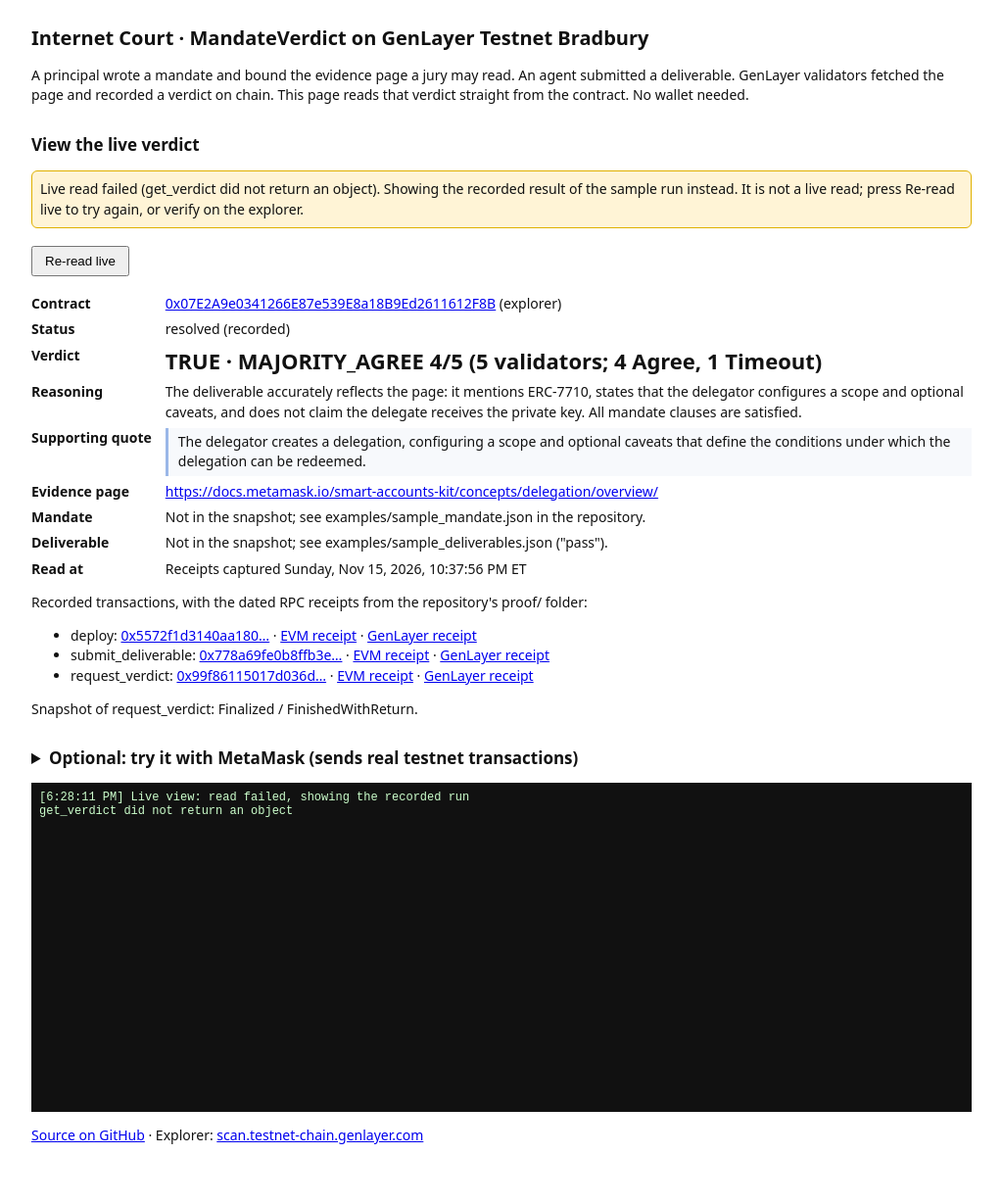
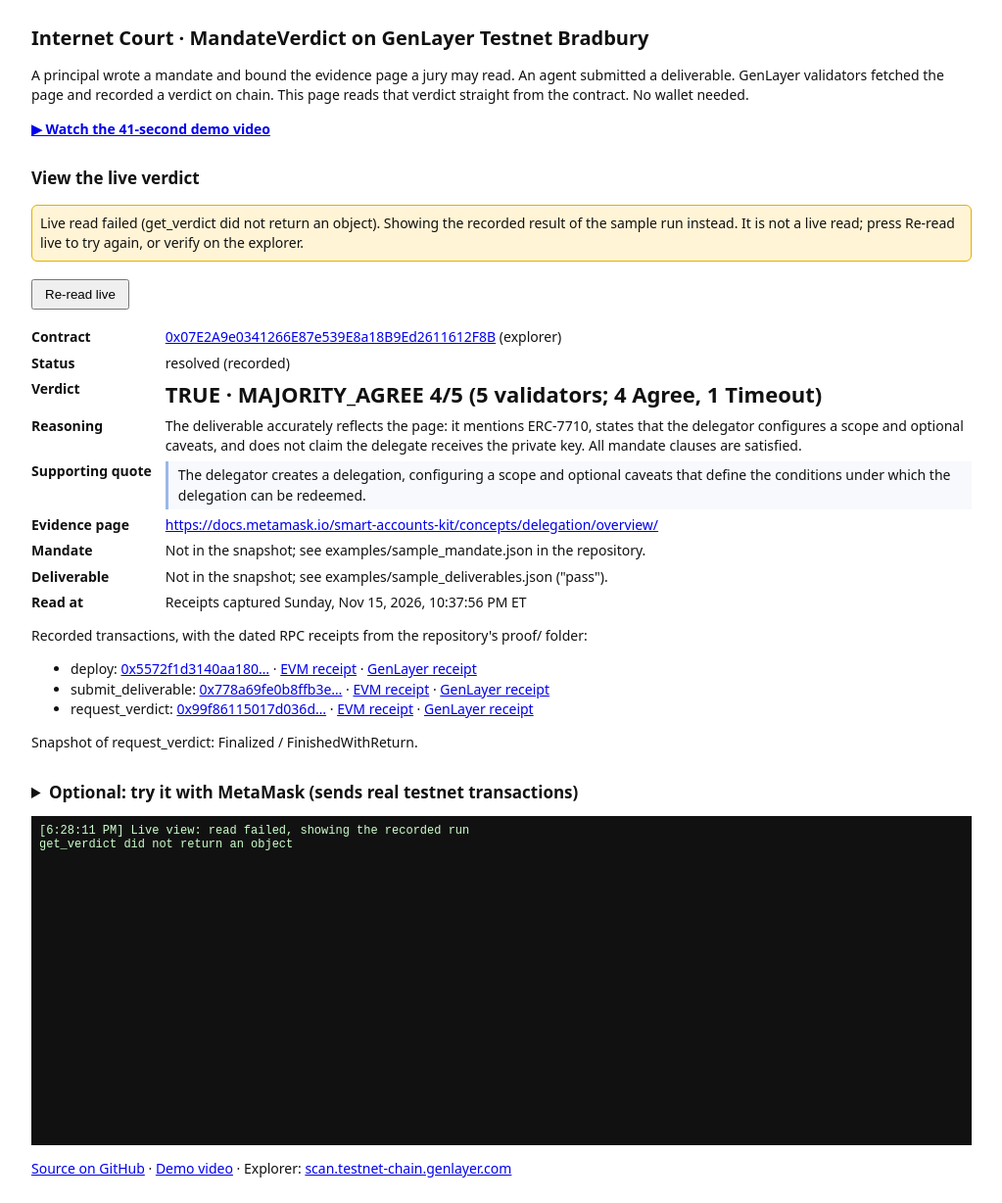
Before and after one commit to pz-human-owner/internet-court-mandate-demo, a website with bundled scripts: page testnet-deploy/index.html in a window 1280 px wide. Shown: the whole page at 98% size, without its empty margins (128-1151 px from the left). Before the commit the page ends 1193 px from the top, so only its background shows below. Built offline with nearby package versions, Linux system fonts and the light colour scheme; files whose address does not match are found by name; what genlayer-js would draw is missing.

Commit message:
Live page: link the 41-second demo video

```diff
--- a/testnet-deploy/index.html
+++ b/testnet-deploy/index.html
@@ -22,6 +22,7 @@
 <body>
 <h1>Internet Court · MandateVerdict on GenLayer Testnet Bradbury</h1>
 <p>A principal wrote a mandate and bound the evidence page a jury may read. An agent submitted a deliverable. GenLayer validators fetched the page and recorded a verdict on chain. This page reads that verdict straight from the contract. No wallet needed.</p>
+<p><strong><a href="https://github.com/pz-human-owner/internet-court-mandate-demo/releases/download/v1.1-demo/mission101_demo_v3.mp4">▶ Watch the 41-second demo video</a></strong></p>
 
 <h2>View the live verdict</h2>
 <p class="note" id="v-mode">Reading the contract on Bradbury (read-only <code>gen_call</code>: get_status, get_verdict, get_case)…</p>
@@ -71,7 +72,7 @@
 </details>
 
 <pre id="log"></pre>
-<p><a href="https://github.com/pz-human-owner/internet-court-mandate-demo">Source on GitHub</a> · Explorer: <a href="https://scan.testnet-chain.genlayer.com">scan.testnet-chain.genlayer.com</a></p>
+<p><a href="https://github.com/pz-human-owner/internet-court-mandate-demo">Source on GitHub</a> · <a href="https://github.com/pz-human-owner/internet-court-mandate-demo/releases/tag/v1.1-demo">Demo video</a> · Explorer: <a href="https://scan.testnet-chain.genlayer.com">scan.testnet-chain.genlayer.com</a></p>
 <script type="module" src="./app.js"></script>
 </body>
 </html>
```
